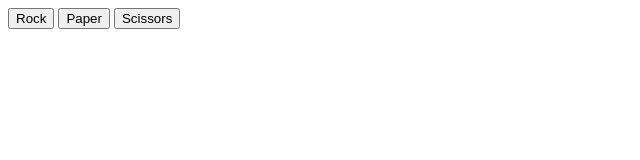
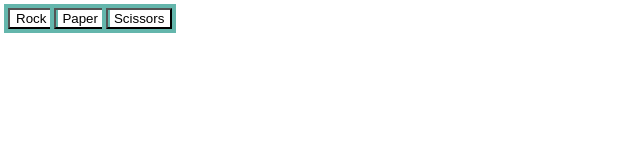
Before and after one commit to JLavigueure/rock-paper-scissors, a plain HTML site: page index.html in a window 1280 px wide. Shown: the whole page, without its empty margins (0-640 px from the left). Drawn offline with Linux system fonts and the light colour scheme.

Commit message:
created stylesheet

```diff
--- a/index.html
+++ b/index.html
@@ -4,6 +4,7 @@
         <meta charset="UTF-8">
         <title>Rock Paper Scissors</title>
         <script src ="java.js" defer></script>
+        <link rel="stylesheet" href="styles.css">
     </head>
 
     <body>
--- /dev/null
+++ b/styles.css
@@ -0,0 +1,15 @@
+* {
+    box-sizing: border-box;
+}
+
+.btn {
+    background-color: transparent;
+    outline: 4px solid #64b6ac;
+}
+
+.buttons {
+    display: flex;
+    /* justify-content: center; */
+    gap: space-evenly;
+    /* margin: 0px 50px; */
+}
```
